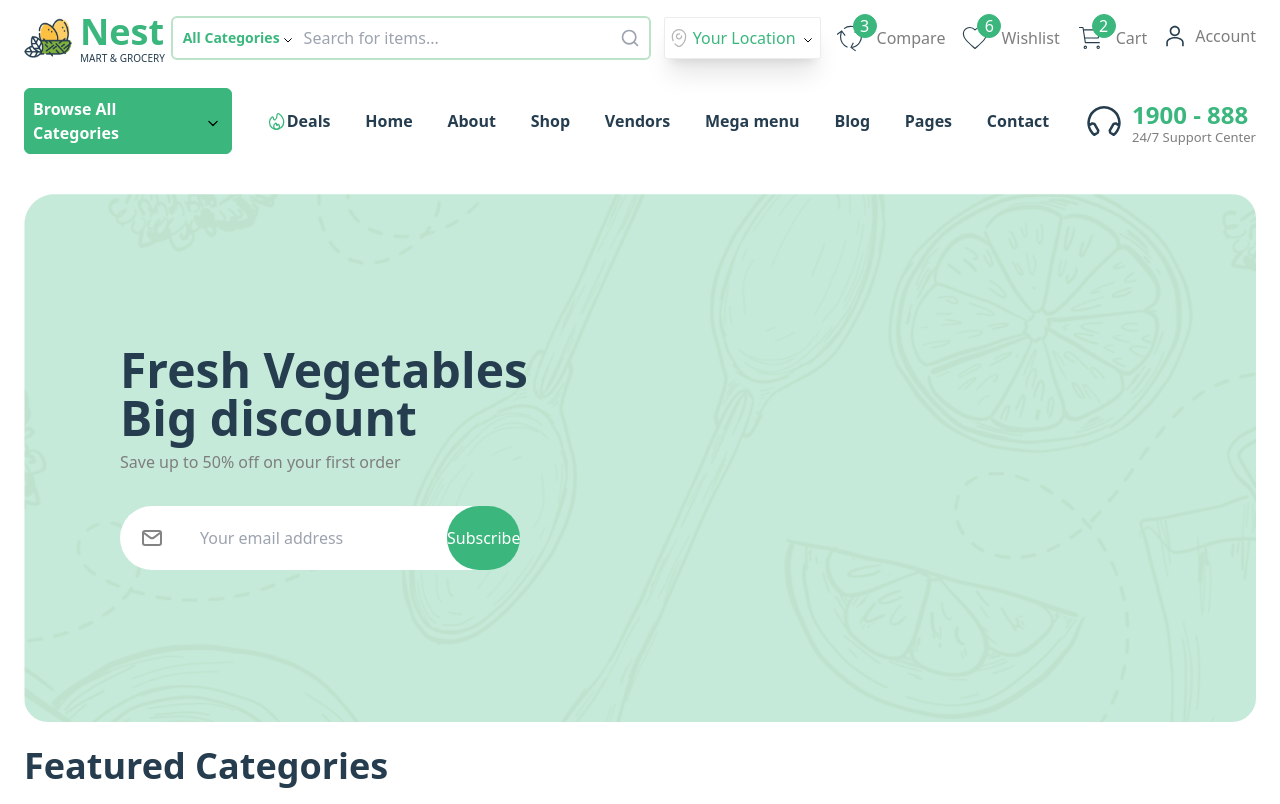
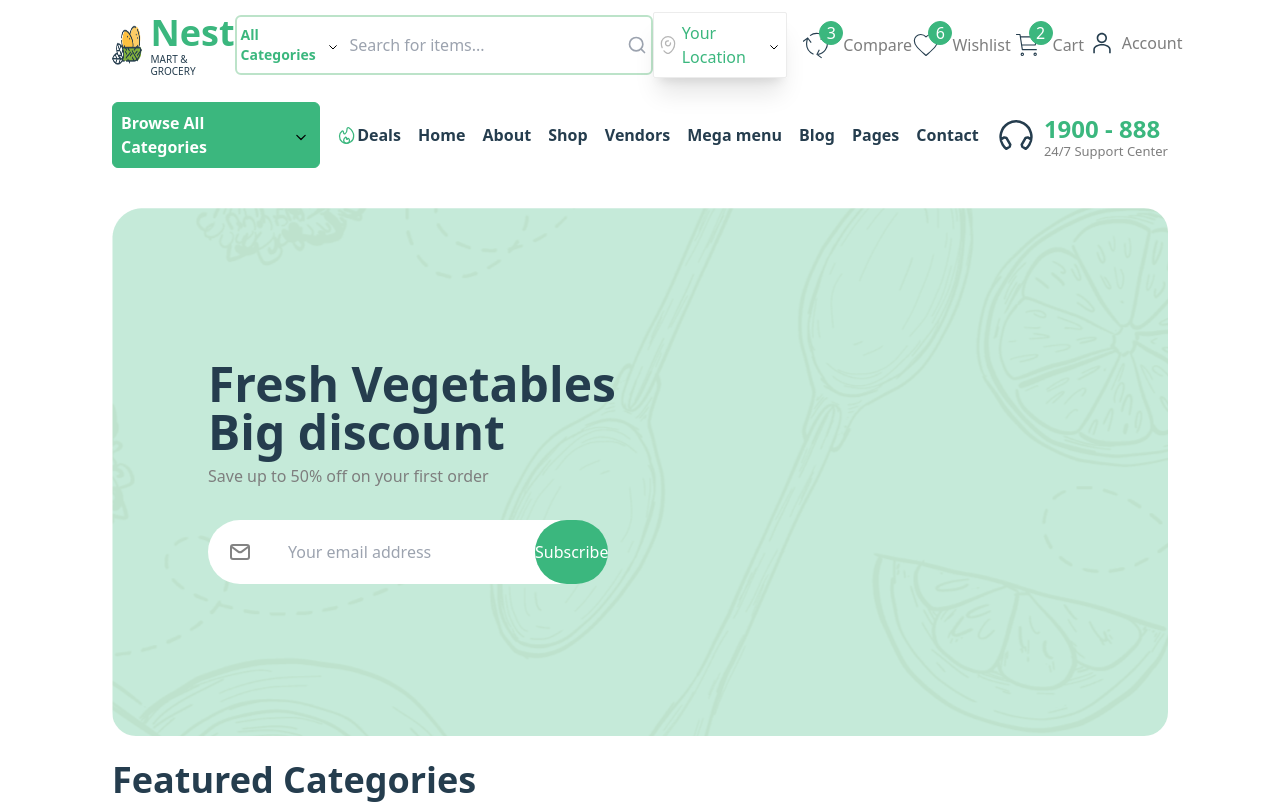
Before and after one commit to vicktor349/nestmart, a Next.js app: page / in a window 1280 px wide. Shown: the top 804 px of the page. Built offline with nearby package versions, Linux system fonts and the light colour scheme.

Commit message:
increased margin and added deals component

```diff
--- a/pages/_app.js
+++ b/pages/_app.js
@@ -4,7 +4,7 @@ import "@/styles/globals.css";
 export default function App({ Component, pageProps })
 {
   return (
-    <div className="mx-6">
+    <div className="mx-28">
       <Layout>
         <Component {...pageProps} />
       </Layout>
--- a/pages/index.js
+++ b/pages/index.js
@@ -1,5 +1,6 @@
 import BestSales from "@/components/BestSales";
 import BottomHeroBanner from "@/components/BottomHeroBanner";
+import Deals from "@/components/Deals";
 import FeaturedCategories from "@/components/FeaturedCategories";
 import HeroBanner from "@/components/HeroBanner";
 import Offers from "@/components/Offers";
@@ -19,6 +20,7 @@ export default function Home()
         <FeaturedCategories />
         <PopularProducts />
         <BestSales />
+        <Deals />
         <BottomHeroBanner />
         <Offers />
       </div>
```
